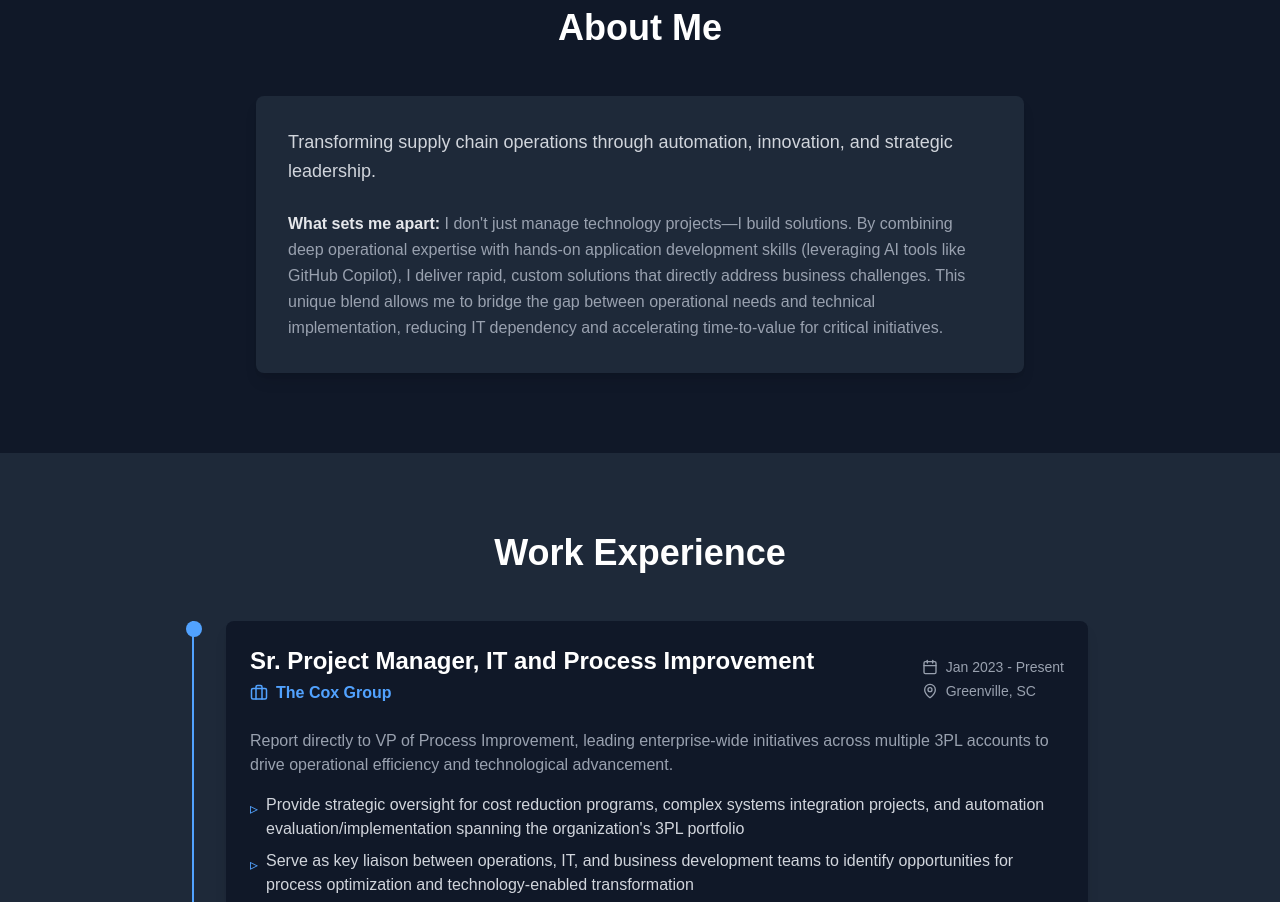
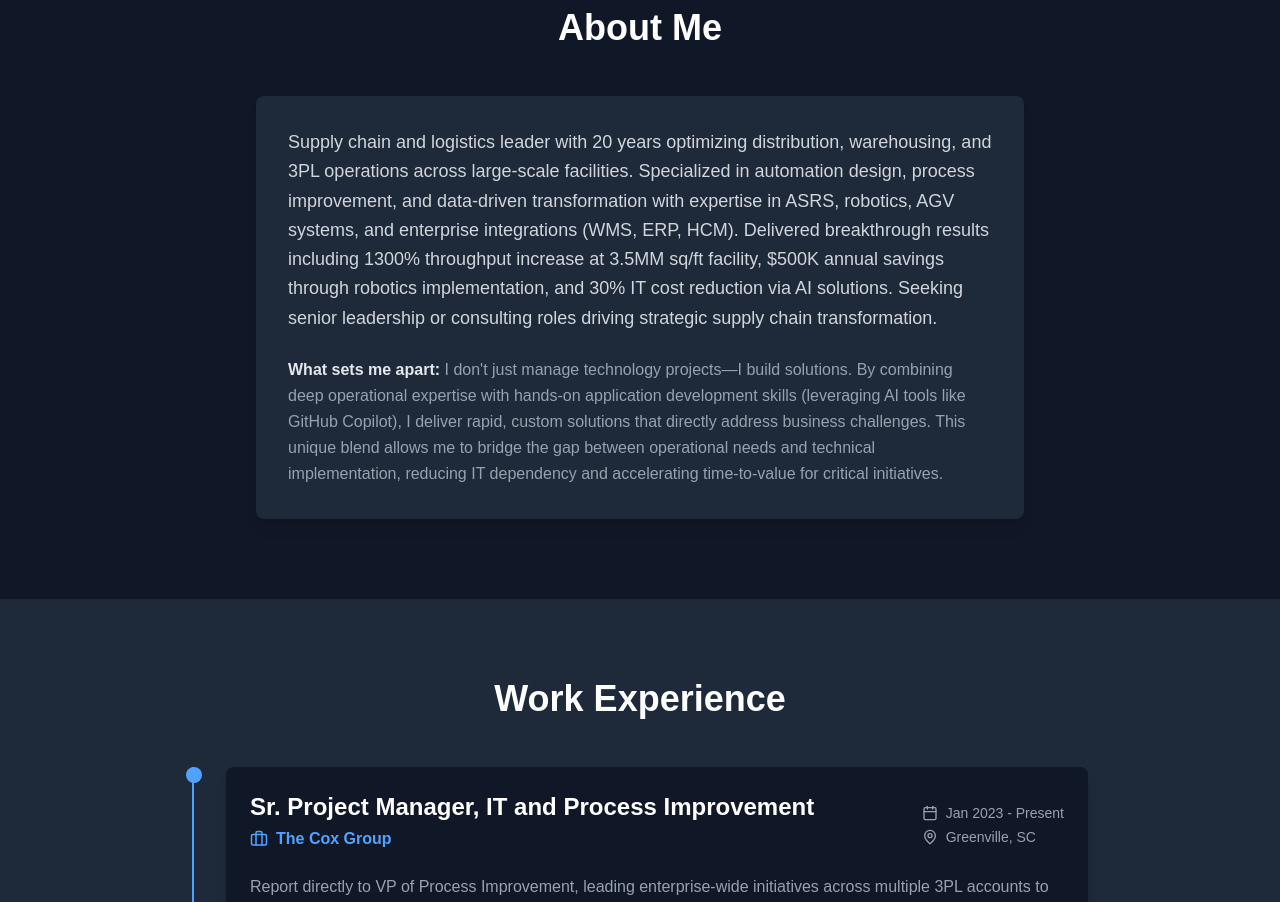
Before and after one commit to Jon-Wllms/JonWilliams_Resume, a Next.js app: page / in a window 1280 px wide. Shown: the part 940-1842 px from the top of the page. Built offline with nearby package versions, Linux system fonts and the light colour scheme.

Commit message:
Separate tagline and summary fields to fix About Me section

```diff
--- a/src/components/Hero.tsx
+++ b/src/components/Hero.tsx
@@ -34,7 +34,7 @@ export default function Hero() {
             {personalInfo.title}
           </p>
           <p className="text-lg text-gray-600 dark:text-gray-400 mb-8 max-w-2xl mx-auto">
-            {personalInfo.summary}
+            {personalInfo.tagline}
           </p>
 
           {/* Contact Info */}
--- a/src/data/resume-data.ts
+++ b/src/data/resume-data.ts
@@ -9,7 +9,8 @@ export const resumeData = {
     github: "https://github.com/Jon-Wllms",
     website: "https://jonwilliams.com",
     profileImage: "/jonwilliams_resume.jpeg",
-    summary: "Transforming supply chain operations through automation, innovation, and strategic leadership."
+    tagline: "Transforming supply chain operations through automation, innovation, and strategic leadership.",
+    summary: "Supply chain and logistics leader with 20 years optimizing distribution, warehousing, and 3PL operations across large-scale facilities. Specialized in automation design, process improvement, and data-driven transformation with expertise in ASRS, robotics, AGV systems, and enterprise integrations (WMS, ERP, HCM). Delivered breakthrough results including 1300% throughput increase at 3.5MM sq/ft facility, $500K annual savings through robotics implementation, and 30% IT cost reduction via AI solutions. Seeking senior leadership or consulting roles driving strategic supply chain transformation."
   },
 
   experience: [
```
